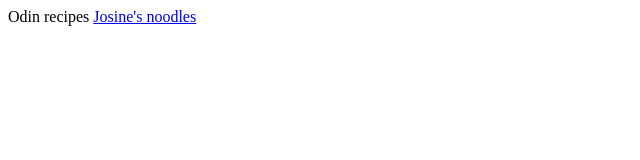
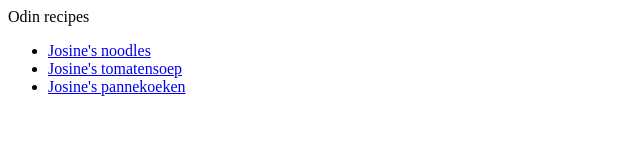
Before and after one commit to Josine-02/odin-recipes, a plain HTML site: page index.html in a window 1280 px wide. Shown: the whole page, without its empty margins (0-640 px from the left). Drawn offline with Linux system fonts and the light colour scheme.

Commit message:
Fix typos

```diff
--- a/index.html
+++ b/index.html
@@ -6,7 +6,11 @@
 </head>
 <body>
     <h>Odin recipes</h>
-    <a href="./../odin-recipes/recipes/noodles.html">Josine's noodles</a>
-    <!-- link to noodle recipe  -->
+    <ul>
+        <li><a href="./../odin-recipes/recipes/noodles.html">Josine's noodles</a></li>
+        <li><a href="./../odin-recipes/recipes/tomatensoep.html">Josine's tomatensoep</a></li>
+        <li><a href="./../odin-recipes/recipes/pannekoeken.html">Josine's pannekoeken</a></li>
+    </ul>
+
 </body>
 </html>
```
